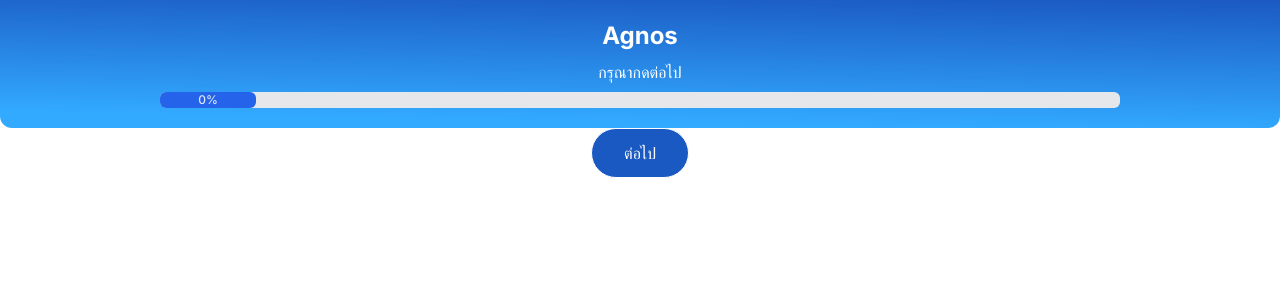
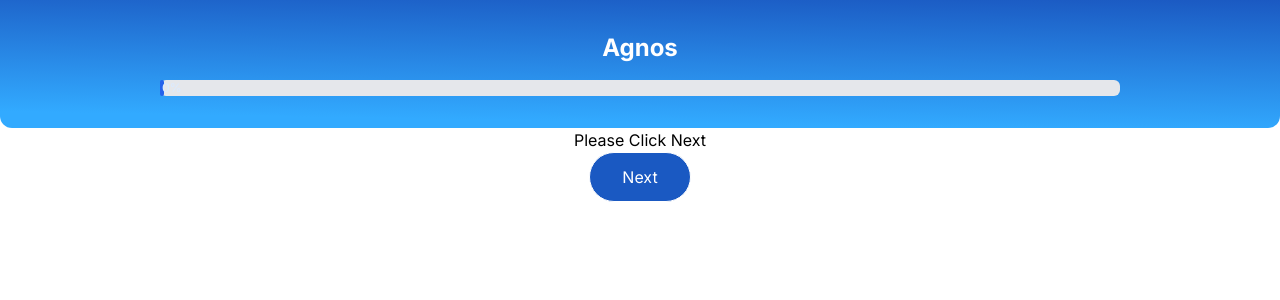
Before and after one commit to mossnana/permpoon_agnos_frontend, a Next.js app: page /questions in a window 1280 px wide. Shown: the top 300 px of the page. Built offline with nearby package versions, Linux system fonts and the light colour scheme.

Commit message:
Revert "refactor"
This reverts commit 1e7d680b748ceaa977813ea200b5443bf67bab64.

```diff
--- a/app/page.tsx
+++ b/app/page.tsx
@@ -11,15 +11,15 @@
   const questionContext = useContext(QuestionContext)
   const onClickStart: MouseEventHandler = (event) => {
     event.preventDefault()
-    questionContext.toNextQuestion()
+    questionContext.toNextQuestion(questionContext.questions[0])
     router.push('/questions')
   }
 
   return (
     <Card className="w-full flex flex-col items-center gap-[2.75rem] py-2">
       <div>Click start to answer questions</div>
-      <Button buttonType="primary" onClick={onClickStart} className="px-10">
-        ต่อไป
+      <Button buttonType="primary" onClick={onClickStart} className="px-2">
+        Start answer
       </Button>
     </Card>
   )
--- a/app/questions/page.tsx
+++ b/app/questions/page.tsx
@@ -1,9 +1,9 @@
 'use client'
 
-import { type MouseEvent, useContext } from 'react'
+import { Button } from '@/components/button'
+import { QuestionContext } from '@/context/question'
 import dynamic from 'next/dynamic'
-import { QuestionContext } from '@/context/question'
-import { Button } from '@/components/button'
+import { useContext } from 'react'
 
 const HandQuestion = dynamic(
   () => import('@/components/questions/HandQuestion'),
@@ -17,64 +17,53 @@
 export default function QuestionsPage() {
   const questionContext = useContext(QuestionContext)
 
-  const onClickBack = (event: MouseEvent) => {
+  const goBackQuestion = (event: any) => {
     event.preventDefault()
     questionContext.toPreviousQuestion()
   }
 
-  const onClickNext = (event: MouseEvent) => {
+  const onNextQuestion = (event: any) => {
     event.preventDefault()
     questionContext.toNextQuestion()
   }
 
-  const renderQuestion = () => {
-    switch (questionContext.currentQuestionIndex) {
-      case 1:
   return (
+    <div>
+      {questionContext.currentQuestionIndex === 0 && <h3>Please Click Next</h3>}
+      {questionContext.currentQuestionIndex === 1 && (
         <HandQuestion
           width={500}
           prevRegion={questionContext.questions[1].choice}
-            onChoice={questionContext.choiceAnswer(1)}
+          onChoice={questionContext.choiceQuestion(1)}
         />
-        )
-      case 2:
-        return (
+      )}
+      {questionContext.currentQuestionIndex === 2 && (
         <BodyQuestion
           width={500}
           prevRegion={questionContext.questions[2].choice}
-            onChoice={questionContext.choiceAnswer(2)}
+          onChoice={questionContext.choiceQuestion(2)}
         />
-        )
-      default:
-        return <></>
-    }
-  }
+      )}
 
-  const renderActionButtons = () => {
-    const isNotFirstQuestion = questionContext.currentQuestionIndex > 0
-    const isNotLastQuestion = questionContext.currentQuestionIndex < 2
-
-    return (
       <div className="flex items-center justify-center gap-8">
-        {isNotFirstQuestion && (
-          <Button className="px-8" buttonType="secondary" onClick={onClickBack}>
-            กลับ
+        {questionContext.currentQuestionIndex > 1 && (
+          <Button
+            className="px-8"
+            buttonType="secondary"
+            onClick={goBackQuestion}
+          >
+            Back
           </Button>
         )}
-        {isNotLastQuestion && (
-          <Button className="px-8" buttonType="primary" onClick={onClickNext}>
-            ต่อไป
+        {questionContext.currentQuestionIndex < 2 && (
+          <Button
+            className="px-8"
+            buttonType="primary"
+            onClick={onNextQuestion}
+          >
+            Next
           </Button>
         )}
-      </div>
-    )
-  }
-
-  return (
-    <div>
-      {renderQuestion()}
-      <div className="flex items-center justify-center gap-8">
-        {renderActionButtons()}
       </div>
     </div>
   )
--- a/components/button/Button/index.tsx
+++ b/components/button/Button/index.tsx
@@ -1,9 +1,9 @@
 'use client'
 
-import type { MouseEventHandler } from 'react'
-import type { WithChildren } from '@/types/component'
-import type { WithOptionalKey } from '@/types/base'
+import { useContext, type MouseEventHandler } from 'react'
+import type { WithChildren, WithType } from '@/types/component'
 import type { ButtonType } from '@/types/button'
+import { QuestionContext } from '@/context/question'
 
 function Button({
   buttonType = 'primary',
@@ -11,9 +11,9 @@
   onClick,
   children,
 }: WithChildren<
-  WithOptionalKey<'buttonType', ButtonType> &
-    WithOptionalKey<'onClick', MouseEventHandler<HTMLButtonElement>> &
-    WithOptionalKey<'className', string>
+  WithType<'buttonType', ButtonType> &
+    WithType<'onClick', MouseEventHandler<HTMLButtonElement>> &
+    WithType<'className', string>
 >) {
   return (
     <button
--- a/components/card/Card/index.tsx
+++ b/components/card/Card/index.tsx
@@ -1,12 +1,11 @@
-import { type WithChildren } from '@/types/component'
-import { type WithOptionalKey } from '@/types/base'
+import { WithChildren, WithType } from '@/types/component'
 
 const Card = ({
   children,
   className,
-}: WithChildren<WithOptionalKey<'className', string>>) => {
+}: WithChildren<WithType<'className', string>>) => {
   return (
-    <div className={`rounded overflow-hidden shadow-lg ${className}`}>
+    <div className={`max-w-sm rounded overflow-hidden shadow-lg ${className}`}>
       {children}
     </div>
   )
--- a/components/header/Header/index.tsx
+++ b/components/header/Header/index.tsx
@@ -1,30 +1,22 @@
-import { useCallback } from 'react'
-import { type WithOptionalKey } from '@/types/base'
+import { WithType } from '@/types/component'
 
 const Header = ({
   question = '',
-  questionPercentage = 0,
-}: WithOptionalKey<'question', string> &
-  WithOptionalKey<'questionPercentage', number>) => {
-  const progressbarPercentage = useCallback(() => {
-    const percentage = questionPercentage < 10 ? 10 : questionPercentage
-    return `${percentage}%`
-  }, [questionPercentage])
-  const textPercentage = `${questionPercentage}%`
-
+  questionPercentage = 0
+}: WithType<'question', string> & WithType<'questionPercentage', number>) => {
   return (
     <header className="w-full h-32 flex flex-col items-center justify-center text-white text-bold rounded-b-xl gap-2">
       <h1 className="font-bold text-2xl">Agnos</h1>
       <h2>{question}</h2>
-      <div className="w-9/12">
+      <div className='w-9/12'>
         <div className="w-full bg-gray-200 rounded-md dark:bg-gray-700">
           <div
             className="bg-blue-600 text-xs font-medium text-blue-100 text-center p-0.5 leading-none rounded-md"
             style={{
-              width: progressbarPercentage(),
+              width: `${questionPercentage}%`,
             }}
           >
-            {textPercentage}
+            {`${questionPercentage}`}%
           </div>
         </div>
       </div>
--- a/context/question.tsx
+++ b/context/question.tsx
@@ -1,15 +1,15 @@
 'use client'
 
+import { WithChildren } from '@/types/component'
+import { Question } from '@/types/question'
 import { createContext, useState } from 'react'
-import { WithChildren } from '@/types/component'
-import { QuestionStage } from '@/types/context'
 
-const defaultStage: QuestionStage = {
+const defaultStage: any = {
   currentQuestionIndex: 0,
   progressPercentage: 0,
   questions: [
     {
-      question: 'กรุณากดต่อไป',
+      question: '',
       choice: null,
     },
     {
@@ -25,9 +25,7 @@
 
 export const QuestionContext = createContext({
   ...defaultStage,
-  choiceAnswer: (_questionIndex: number) => (_choice: number) => {},
-  toNextQuestion: () => {},
-  toPreviousQuestion: () => {},
+  toNextQuestion: (currentQuestion: Question) => {},
 })
 
 function QuestionContextProvider({ children }: WithChildren<{}>) {
@@ -39,7 +37,7 @@
     return Math.round((100 / questionTotalCount) * questionOrder)
   }
 
-  const choiceAnswer = (questionIndex: number) => (choice: number) => {
+  const choiceQuestion = (questionIndex: number) => (choice: number) => {
     stage.questions[questionIndex].choice = choice
     setStage(stage)
   }
@@ -71,7 +69,7 @@
     <QuestionContext.Provider
       value={{
         ...stage,
-        choiceAnswer,
+        choiceQuestion,
         toNextQuestion,
         toPreviousQuestion,
       }}
--- a/types/base.ts
+++ /dev/null
@@ -1,4 +0,0 @@
-export type WithKey<K extends string | number, T> = Record<K, T>
-export type WithOptionalKey<K extends string | number, T> = Partial<
-  Record<K, T>
->
--- a/types/component.ts
+++ b/types/component.ts
@@ -1,5 +1,7 @@
 import type { ReactNode } from 'react'
-import type { WithKey } from './base'
 
-export type WithChildren<T> = T & WithKey<'children', ReactNode>
+export type WithChildren<T> = T & {
+  children: ReactNode
+}
+
 export type WithType<K extends string, T> = Record<K, T>
--- a/types/context.ts
+++ /dev/null
@@ -1,6 +0,0 @@
-import type { WithKey } from './base'
-import type { Question } from './question'
-
-export type QuestionStage = WithKey<'currentQuestionIndex', number> &
-  WithKey<'progressPercentage', number> &
-  WithKey<'questions', Question[]>
```
Also changed, not shown: components/questions/BodyQuestion/index.tsx (+36 -65 lines), components/questions/HandQuestion/index.tsx (+61 -57 lines). Lines whose indentation alone changed are shown as unchanged.
